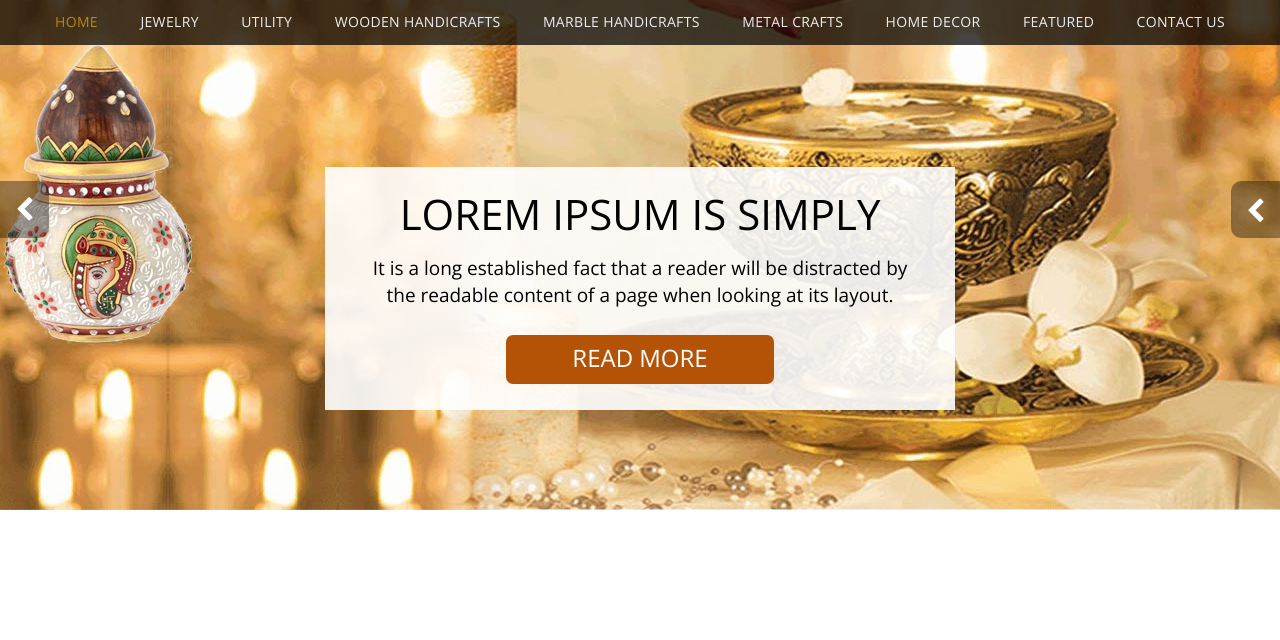
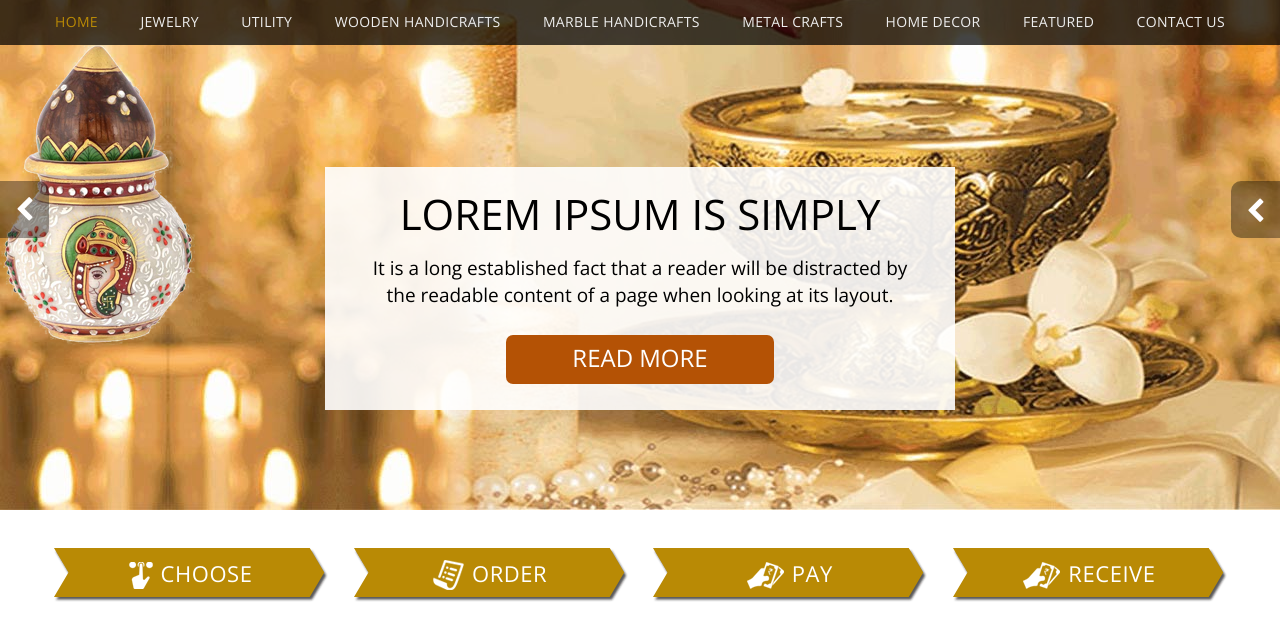
Before and after one commit to yuriygumeniuk/handicraft, a plain HTML site: page index.html in a window 1280 px wide. Shown: the part 90-730 px from the top of the page. Drawn offline with nearby package versions, Linux system fonts and the light colour scheme; files whose address does not match are found by name.

Commit message:
section navigation

```diff
--- a/css/style.css
+++ b/css/style.css
@@ -169,3 +169,48 @@ body {
 	font-weight: 400;
 	text-transform: uppercase;
 }
+/*---------- section main-navigation ----------*/
+.main-navigation {
+	height: 130px;
+}
+.main-navigation__list {
+	height: 130px;
+	display: flex;
+	align-items: center;
+	justify-content: space-between;
+	list-style: none;
+}
+.main-navigation__item {
+	position: relative;
+}
+.main-navigation__item a {
+	display: flex;
+	align-items: center;
+	justify-content: center;
+	width: 271px;
+	height: 49px;
+}
+.main-navigation-arrow {
+	position: absolute;
+	z-index: 1;
+}
+.main-naviagation-text {
+	position: relative;
+	z-index: 2;
+	display: flex;
+	align-items: center;
+	justify-content: center;
+}
+.main-naviagation-text * {
+	display: block;
+}
+.main-naviagation-text span {
+	margin-left: 8px;
+	padding-bottom: 5px;
+	color: #ffffff;
+	font-family: 'Open Sans', sans-serif;
+	font-size: 22px;
+	font-weight: 400;
+	text-transform: uppercase;
+	letter-spacing: 0.55px;
+}
--- a/index.html
+++ b/index.html
@@ -62,17 +62,57 @@
 		</a>
 	</div>
 </section>
-<section class="main-navigation">
+<section class="main-navigation wrapper">
 	<nav>
 		<ul class="main-navigation__list">
-			<li class="main-navigation__item"><a href="#!"></a></li>
+			<!-- 1 -->
+			<li class="main-navigation__item">
+				<a href="#!">
+					<img src="../img/arrow-product.svg" alt="" class="main-navigation-arrow">
+					<div class="main-naviagation-text">
+						<img src="../img/navigation-01.png" alt="" class="main-navigation__ico">
+						<span>Choose</span>
+					</div>
+				</a>
+			</li>
+			<!-- 2 -->
+			<li class="main-navigation__item">
+				<a href="#!">
+					<img src="../img/arrow-product.svg" alt="" class="main-navigation-arrow">
+					<div class="main-naviagation-text">
+						<img src="../img/navigation-02.png" alt="" class="main-navigation__ico">
+						<span>Order</span>
+					</div>
+				</a>
+			</li>
+			<!-- 3 -->
+			<li class="main-navigation__item">
+				<a href="#!">
+					<img src="../img/arrow-product.svg" alt="" class="main-navigation-arrow">
+					<div class="main-naviagation-text">
+						<img src="../img/navigation-03.png" alt="" class="main-navigation__ico">
+						<span>Pay</span>
+					</div>
+				</a>
+			</li>
+			<!-- 4 -->
+			<li class="main-navigation__item">
+				<a href="#!">
+					<img src="../img/arrow-product.svg" alt="" class="main-navigation-arrow">
+					<div class="main-naviagation-text">
+						<img src="../img/navigation-03.png" alt="" class="main-navigation__ico">
+						<span>Receive</span>
+					</div>
+				</a>
+			</li>
 
-			<li class="main-navigation__item"><a href="#!"></a></li>
-			<li class="main-navigation__item"><a href="#!"></a></li>
-			<li class="main-navigation__item"><a href="#!"></a></li>
 		</ul>
 	</nav>
-</section>
+</section>  <!-- .main-navigation --------->
+
+<section class="new-product">
+
+</section> <!-- .new-product -------------->
 
 </main>
 
```
Also changed, not shown: img/arrow-product.svg (added), img/navigation-01.png (added), img/navigation-02.png (added), img/navigation-03.png (added), img/navigation-04.png (added).
